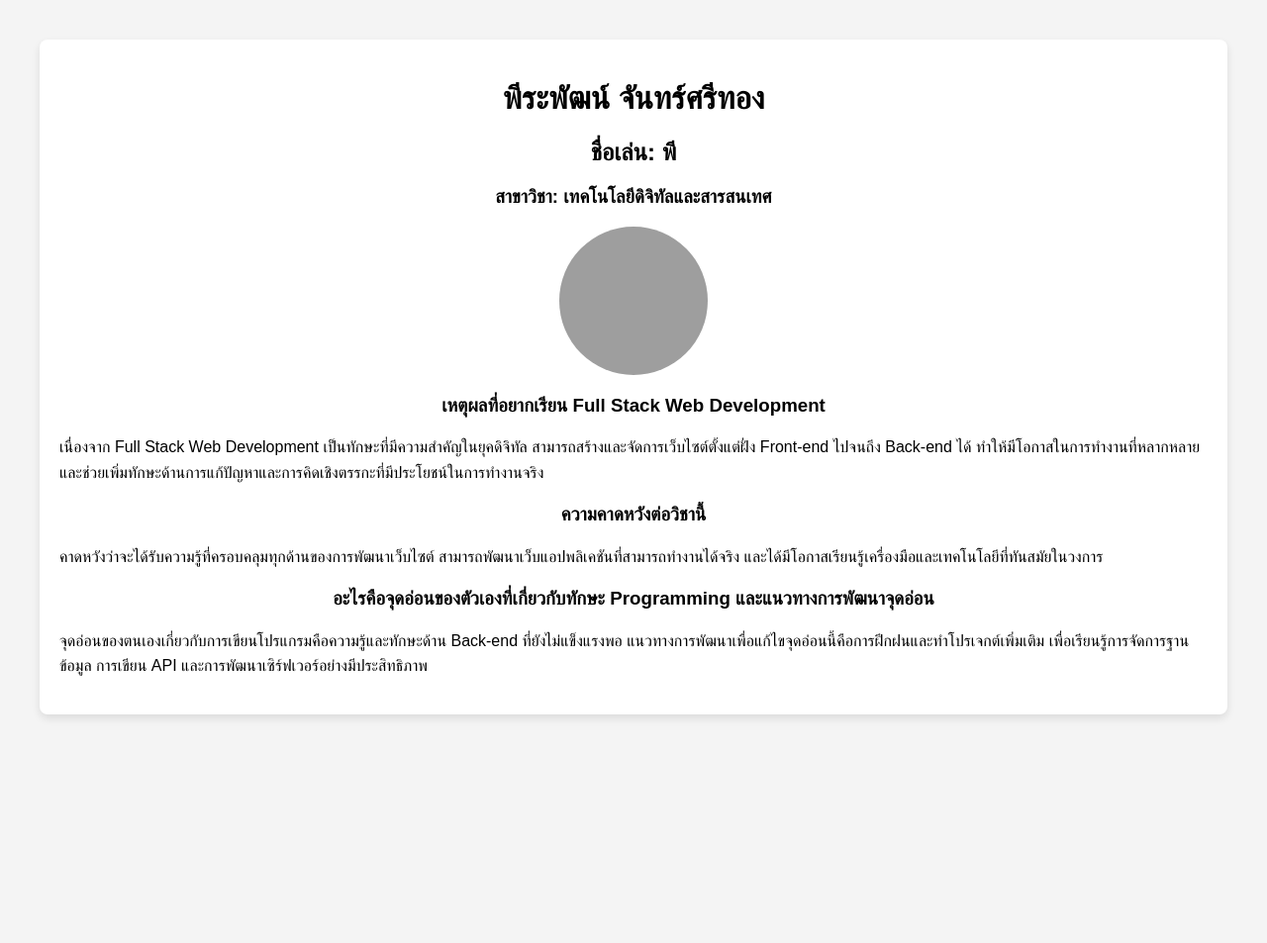
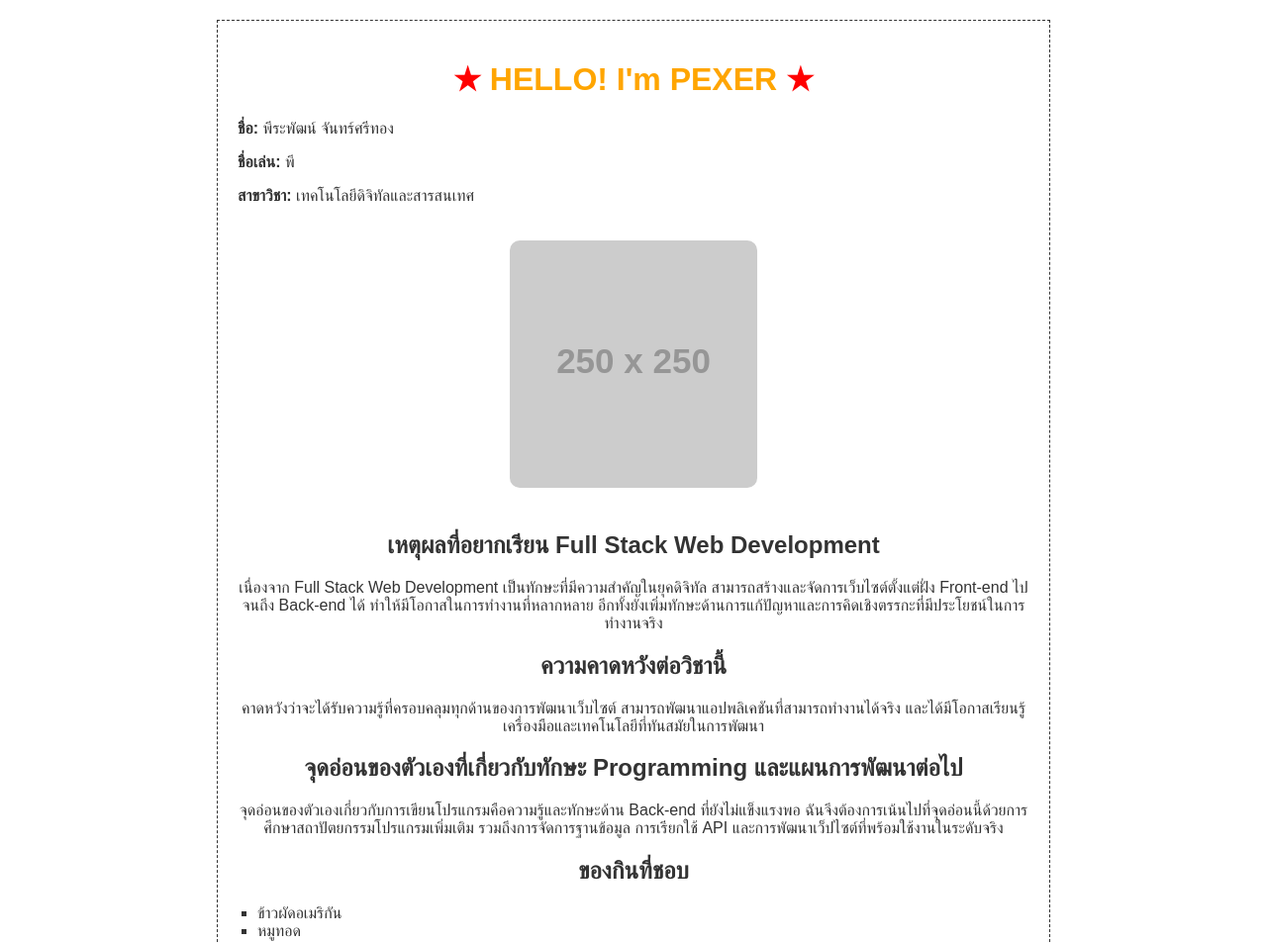
Before and after one commit to PPEXER/PPEXER.github.io, a plain HTML site: page index.html in a window 1280 px wide. Shown: the top 953 px of the page at 99% size. Before the commit the page ends 800 px from the top, so only its background shows below. Drawn offline with Linux system fonts and the light colour scheme; grey boxes are pictures that could not be loaded; placeholder pictures from the web are drawn by us.

Commit message:
Update index.html

```diff
--- a/index.html
+++ b/index.html
@@ -3,60 +3,73 @@
 <head>
     <meta charset="UTF-8">
     <meta name="viewport" content="width=device-width, initial-scale=1.0">
-    <title>พีระพัฒน์ จันทร์ศรีทอง</title>
+    <title>PEXER's Profile</title>
     <style>
         body {
             font-family: Arial, sans-serif;
-            margin: 20px;
+            background-color: #fff;
+            color: #333;
+            margin: 0;
             padding: 20px;
-            background-color: #f4f4f4;
         }
         .container {
-            background-color: #fff;
+            max-width: 800px;
+            margin: 0 auto;
             padding: 20px;
-            border-radius: 8px;
-            box-shadow: 0 4px 8px rgba(0, 0, 0, 0.1);
-        }
-        h1, h2, h3 {
+            border: 1px dashed #333;
             text-align: center;
         }
+        h1 {
+            color: orange;
+            text-align: center;
+        }
+        h1:before, h1:after {
+            content: "★";
+            margin: 0 10px;
+            color: red;
+        }
         img {
-            display: block;
-            margin: 0 auto;
-            width: 150px;
-            height: 150px;
-            border-radius: 50%;
-            object-fit: cover;
+            width: 250px;
+            height: auto;
+            border-radius: 10px;
+            margin: 20px 0;
         }
-        .content {
-            margin-top: 20px;
+        .info {
+            text-align: left;
         }
-        p {
-            line-height: 1.6;
+        .info h2 {
+            color: #cc0000;
+        }
+        ul {
+            list-style-type: square;
+            padding-left: 20px;
+            text-align: left;
         }
     </style>
 </head>
 <body>
+    <div class="container">
+        <h1>HELLO! I'm PEXER</h1>
+        <div class="info">
+            <p><strong>ชื่อ:</strong> พีระพัฒน์ จันทร์ศรีทอง</p>
+            <p><strong>ชื่อเล่น:</strong> พี</p>
+            <p><strong>สาขาวิชา:</strong> เทคโนโลยีดิจิทัลและสารสนเทศ</p>
+        </div>
+        <img src="https://via.placeholder.com/250" alt="Spiderman Image">
+        <h2>เหตุผลที่อยากเรียน Full Stack Web Development</h2>
+        <p>เนื่องจาก Full Stack Web Development เป็นทักษะที่มีความสำคัญในยุคดิจิทัล สามารถสร้างและจัดการเว็บไซต์ตั้งแต่ฝั่ง Front-end ไปจนถึง Back-end ได้ ทำให้มีโอกาสในการทำงานที่หลากหลาย อีกทั้งยังเพิ่มทักษะด้านการแก้ปัญหาและการคิดเชิงตรรกะที่มีประโยชน์ในการทำงานจริง</p>
 
-    <div class="container">
-        <h1>พีระพัฒน์ จันทร์ศรีทอง</h1>
-        <h2>ชื่อเล่น: พี</h2>
-        <h3>สาขาวิชา: เทคโนโลยีดิจิทัลและสารสนเทศ</h3>
+        <h2>ความคาดหวังต่อวิชานี้</h2>
+        <p>คาดหวังว่าจะได้รับความรู้ที่ครอบคลุมทุกด้านของการพัฒนาเว็บไซต์ สามารถพัฒนาแอปพลิเคชันที่สามารถทำงานได้จริง และได้มีโอกาสเรียนรู้เครื่องมือและเทคโนโลยีที่ทันสมัยในการพัฒนา</p>
 
-        <!-- ใส่รูปภาพของตัวเอง -->
-        <img src="https://cdn.discordapp.com/attachments/799279772025749526/1283093092626599998/untitled.png?ex=66e8548f&is=66e7030f&hm=ea853c5016c7968f435131503ce0c181d120c8e7420b34a4eb638b0848ab9518&-image.jpg" alt="รูปภาพของพีระพัฒน์">
+        <h2>จุดอ่อนของตัวเองที่เกี่ยวกับทักษะ Programming และแผนการพัฒนาต่อไป</h2>
+        <p>จุดอ่อนของตัวเองเกี่ยวกับการเขียนโปรแกรมคือความรู้และทักษะด้าน Back-end ที่ยังไม่แข็งแรงพอ ฉันจึงต้องการเน้นไปที่จุดอ่อนนี้ด้วยการศึกษาสถาปัตยกรรมโปรแกรมเพิ่มเติม รวมถึงการจัดการฐานข้อมูล การเรียกใช้ API และการพัฒนาเว็ปไซต์ที่พร้อมใช้งานในระดับจริง</p>
 
-        <div class="content">
-            <h3>เหตุผลที่อยากเรียน Full Stack Web Development</h3>
-            <p>เนื่องจาก Full Stack Web Development เป็นทักษะที่มีความสำคัญในยุคดิจิทัล สามารถสร้างและจัดการเว็บไซต์ตั้งแต่ฝั่ง Front-end ไปจนถึง Back-end ได้ ทำให้มีโอกาสในการทำงานที่หลากหลาย และช่วยเพิ่มทักษะด้านการแก้ปัญหาและการคิดเชิงตรรกะที่มีประโยชน์ในการทำงานจริง</p>
-
-            <h3>ความคาดหวังต่อวิชานี้</h3>
-            <p>คาดหวังว่าจะได้รับความรู้ที่ครอบคลุมทุกด้านของการพัฒนาเว็บไซต์ สามารถพัฒนาเว็บแอปพลิเคชันที่สามารถทำงานได้จริง และได้มีโอกาสเรียนรู้เครื่องมือและเทคโนโลยีที่ทันสมัยในวงการ</p>
-
-            <h3>อะไรคือจุดอ่อนของตัวเองที่เกี่ยวกับทักษะ Programming และแนวทางการพัฒนาจุดอ่อน</h3>
-            <p>จุดอ่อนของตนเองเกี่ยวกับการเขียนโปรแกรมคือความรู้และทักษะด้าน Back-end ที่ยังไม่แข็งแรงพอ แนวทางการพัฒนาเพื่อแก้ไขจุดอ่อนนี้คือการฝึกฝนและทำโปรเจกต์เพิ่มเติม เพื่อเรียนรู้การจัดการฐานข้อมูล การเขียน API และการพัฒนาเซิร์ฟเวอร์อย่างมีประสิทธิภาพ</p>
-        </div>
+        <h2>ของกินที่ชอบ</h2>
+        <ul>
+            <li>ข้าวผัดอเมริกัน</li>
+            <li>หมูทอด</li>
+        </ul>
     </div>
-
 </body>
 </html>
```
